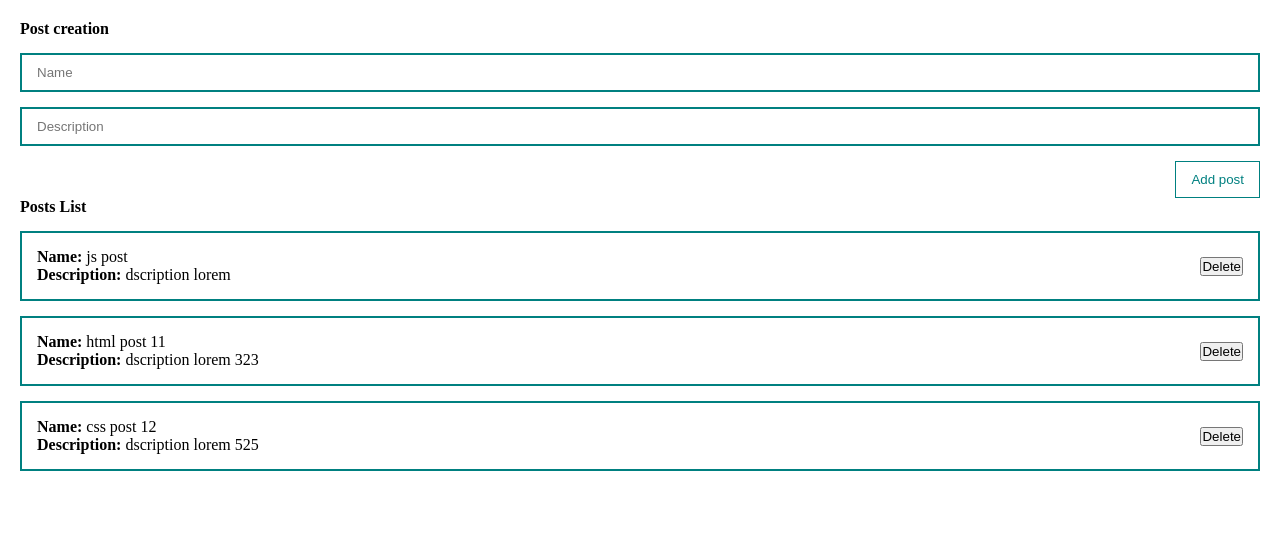
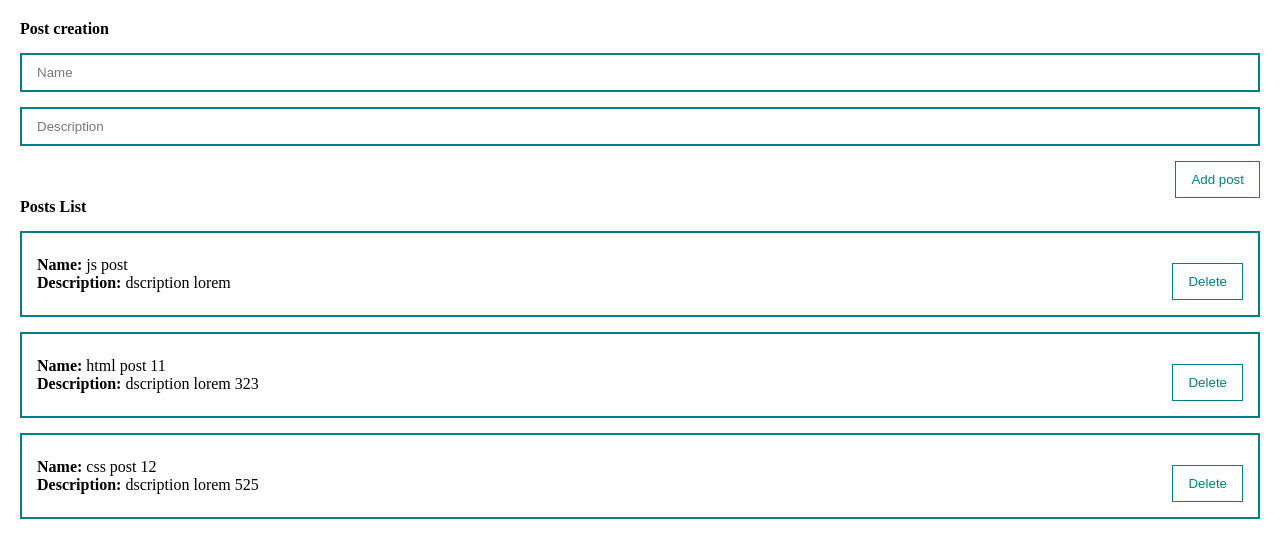
Before and after one commit to blindone0/vue-tutorial, a Vue app: page / in a window 1280 px wide. Shown: the top 558 px of the page. Built offline with nearby package versions, Linux system fonts and the light colour scheme.

Commit message:
.btn class into MyButton component

```diff
--- a/src/Components/PostForm.vue
+++ b/src/Components/PostForm.vue
@@ -3,7 +3,7 @@
                 <h4>Post creation</h4>
                 <input v-model="post.title" class="input" type="text" placeholder="Name">
                 <input v-model="post.body"   class="input" type="text" placeholder="Description">
-                <my-button @click="createPost" class="btn">Add post</my-button>
+                <my-button @click="createPost">Add post</my-button>
             </form>
 </template>
 
--- a/src/Components/PostItem.vue
+++ b/src/Components/PostItem.vue
@@ -5,13 +5,18 @@
             <div><strong>Description: </strong> {{ post.body }}</div>
         </div>
         <div class="post__btns">
-            <button>Delete</button>
+            <my-button>Delete</my-button>
         </div>
     </div>
 </template>
 
 <script>
+import MyButton from './UI/MyButton.vue';
+
 export default {
+    components: {
+        MyButton,
+    },
     props: {
         post: {
             type: Object,
--- a/src/Components/UI/MyButton.vue
+++ b/src/Components/UI/MyButton.vue
@@ -1,5 +1,5 @@
 <template>
-    <button>
+    <button class="btn">
         <slot></slot>
     </button>
 </template>
```
